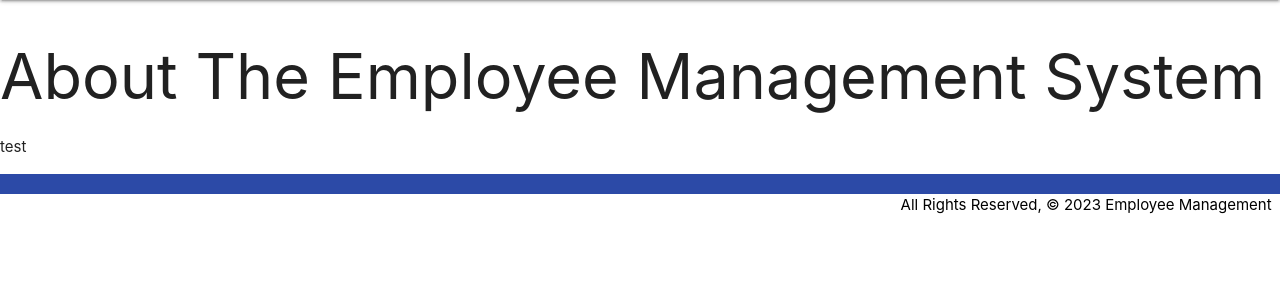
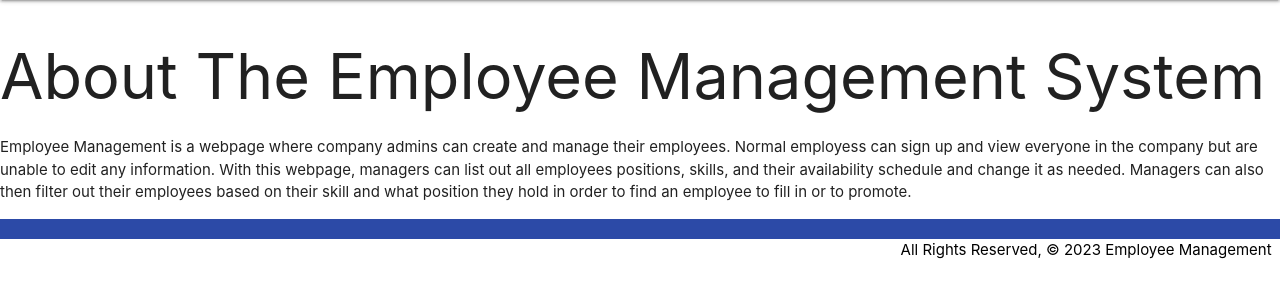
Before and after one commit to csposito1220/employee_management, a Django app: page /about in a window 1280 px wide. Shown: the part 64-364 px from the top of the page. Run offline with Django 3.2, Linux system fonts and the light colour scheme.

Commit message:
about page text

```diff
--- a/main_app/templates/about.html
+++ b/main_app/templates/about.html
@@ -3,5 +3,5 @@
 
     <h1>About The Employee Management System</h1>
 
-    <p>test</p>
+    <p>Employee Management is a webpage where company admins can create and manage their employees. Normal employess can sign up and view everyone in the company but are unable to edit any information. With this webpage, managers can list out all employees positions, skills, and their availability schedule and change it as needed. Managers can also then filter out their employees based on their skill and what position they hold in order to find an employee to fill in or to promote.</p>
 {% endblock %}
```
